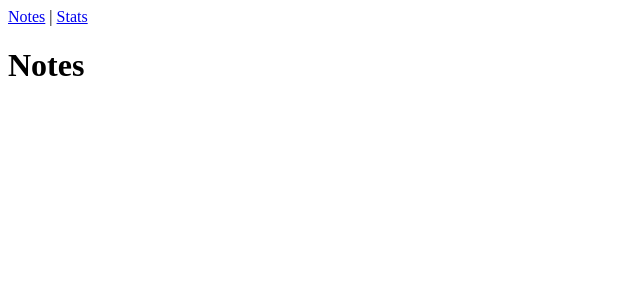
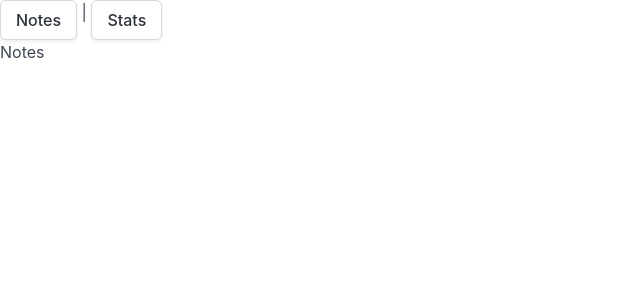
Before and after one commit to RahafAl0/Noteballes-VueJS, a Vue app: page / in a window 1280 px wide. Shown: the top 300 px of the page, without its empty margins (0-640 px from the left). Built offline with nearby package versions, Linux system fonts and the light colour scheme.

Commit message:
install bulma css

```diff
--- a/package.json
+++ b/package.json
@@ -11,6 +11,7 @@
     "type-check": "vue-tsc --build --force"
   },
   "dependencies": {
+    "bulma": "^1.0.0",
     "vue": "^3.4.21",
     "vue-router": "^4.3.0"
   },
--- a/src/App.vue
+++ b/src/App.vue
@@ -1,7 +1,11 @@
 
 
 <template>
-  <RouterLink to="/">Notes</RouterLink> |
-  <RouterLink to="/stats">Stats</RouterLink>
+  <RouterLink to="/" class="button">Notes</RouterLink> |
+  <RouterLink to="/stats" class="button">Stats</RouterLink>
   <RouterView />
 </template>
+
+<style>
+@import 'bulma/css/bulma.min.css'
+</style>
```
Also changed, not shown: 1 other file (tests, documents, lock files or other folders).
